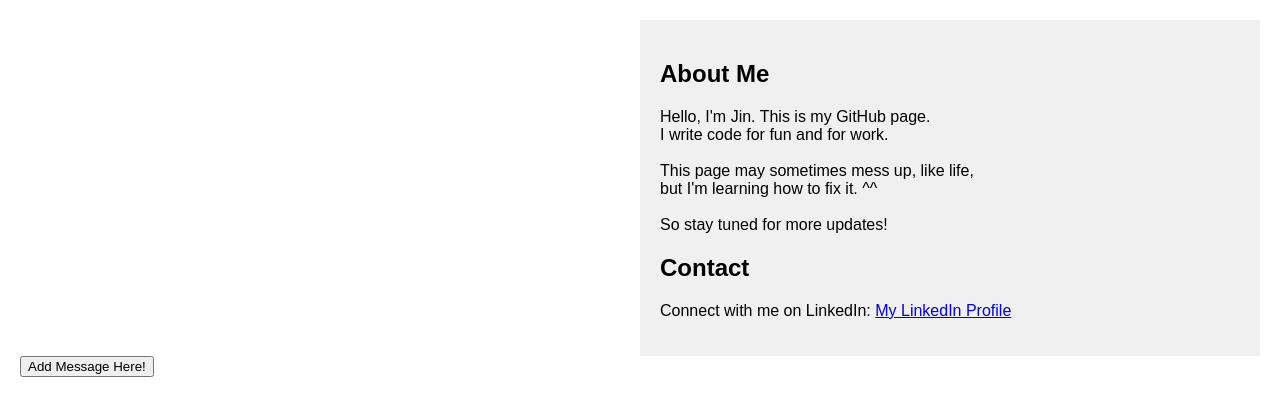
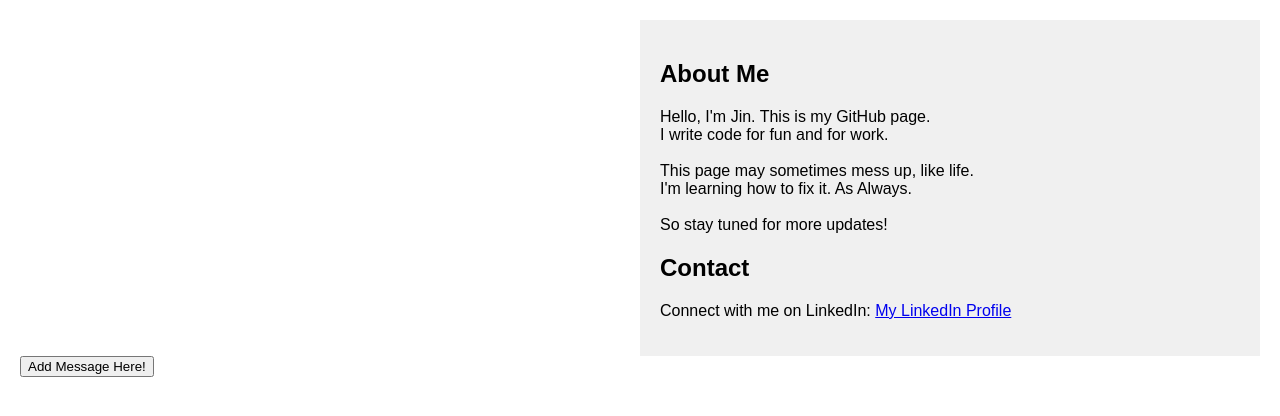
Before and after one commit to jin1206t/jin1206t.github.io, a Flask app: page / in a window 1280 px wide. Shown: the top 416 px of the page. Run offline with Flask 3, Linux system fonts and the light colour scheme.

Commit message:
Flask app: updated message

```diff
--- a/my_flask_app/templates/messages.html
+++ b/my_flask_app/templates/messages.html
@@ -18,8 +18,8 @@
             Hello, I'm Jin. This is my GitHub page.<br>
             I write code for fun and for work. <br>
             <br>
-            This page may sometimes mess up, like life,  <br>
-            but I'm learning how to fix it. ^^<br>
+            This page may sometimes mess up, like life.  <br>
+            I'm learning how to fix it. As Always. <br>
             <br>
             So stay tuned for more updates!
         </p>
```
